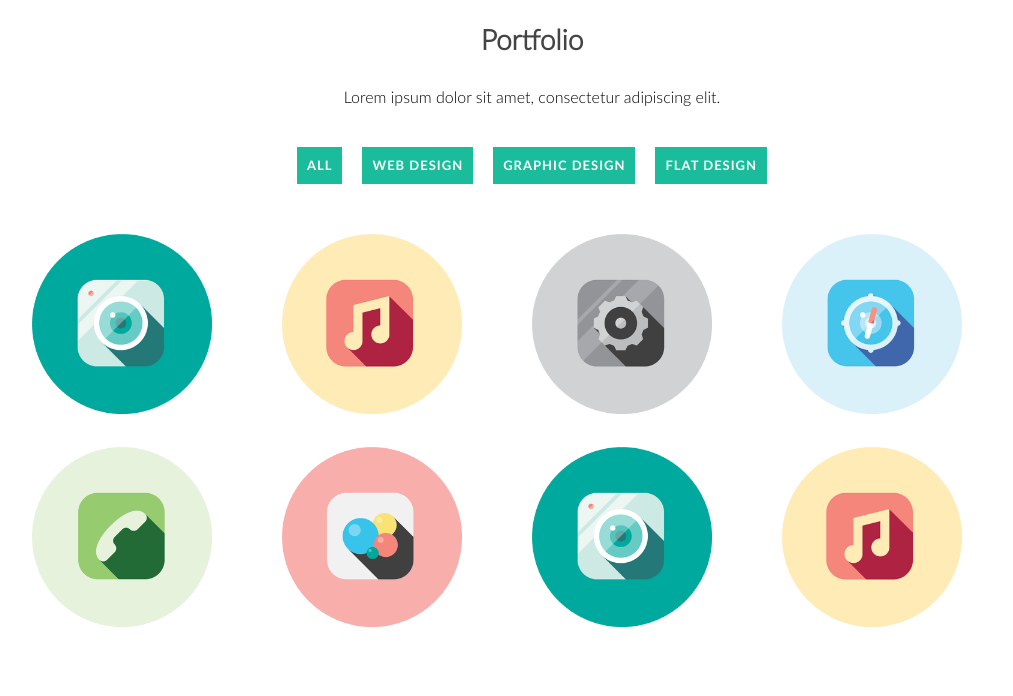
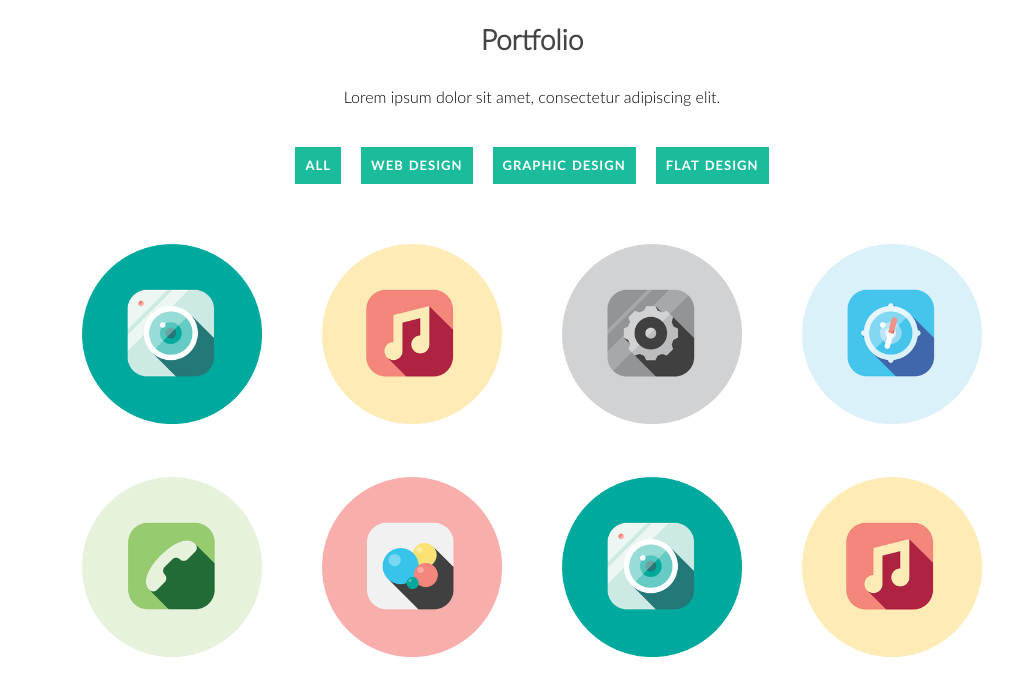
Before and after one commit to kporcelainluv/SGServices-test, a React (Create React App) app: page / in a window 1280 px wide. Shown: the top 696 px of the page, without its empty margins (108-1121 px from the left). Built offline with nearby package versions, Linux system fonts and the light colour scheme.

Commit message:
refactor adaptive css

```diff
--- a/src/components/Portfolio.js
+++ b/src/components/Portfolio.js
@@ -6,7 +6,7 @@ import img4 from "../imgs/img-4.png";
 import img5 from "../imgs/img-5.png";
 import img6 from "../imgs/img-6.png";
 
-const buttons = ["ALL", "WEB DESIGN", "GRAPHIC DESIGN", "FLAT DESIGN"];
+const buttons = ["all", "web", "graphic", "flat"];
 
 const projectsList = [
   {
@@ -49,13 +49,19 @@ export const Portfolio = () => {
       </p>
       <div className="portfolio__buttons">
         {buttons.map(button => {
+          const buttonType = button === TYPES.ALL ? button : button + " design";
           return (
             <button
               key={button}
               className="button button--portfolio"
-              onClick={() => setType(button.toLowerCase())}
+              onClick={() => setType(buttonType)}
             >
-              {button}
+              {button.toUpperCase()}
+              {button === TYPES.ALL ? (
+                ""
+              ) : (
+                <span className="portfolio__extra">DESIGN</span>
+              )}
             </button>
           );
         })}
--- a/src/sass/blocks/portfolio.scss
+++ b/src/sass/blocks/portfolio.scss
@@ -26,5 +26,23 @@
   justify-content: center;
 }
 .portfolio__project {
-  padding: 0 70px 30px 0;
+  margin: 10px 0;
+  padding: 10px;
 }
+.portfolio__extra {
+  display: none;
+}
+@media (min-width: 768px) {
+  .portfolio__project {
+    padding: 0 30px 30px;
+  }
+  .portfolio__extra {
+    display: inline-flex;
+    padding-left: 5px;
+  }
+}
+@media (min-width: 1200px) {
+  .portfolio__projects {
+    max-width: 1150px;
+  }
+}
--- a/src/sass/style.css
+++ b/src/sass/style.css
@@ -442,9 +442,29 @@ body {
 }
 
 .portfolio__project {
-  padding: 0 70px 30px 0;
+  margin: 10px 0;
+  padding: 10px;
 }
 
+.portfolio__extra {
+  display: none;
+}
+
+@media (min-width: 768px) {
+  .portfolio__project {
+    padding: 0 30px 30px;
+  }
+
+  .portfolio__extra {
+    display: inline-flex;
+    padding-left: 5px;
+  }
+}
+@media (min-width: 1200px) {
+  .portfolio__projects {
+    max-width: 1150px;
+  }
+}
 .button {
   background-color: #1bbc9b;
   font-family: "Lato Bold", "Helvetica", sans-serif;
```
Also changed, not shown: 1 other file (tests, documents, lock files or other folders).
